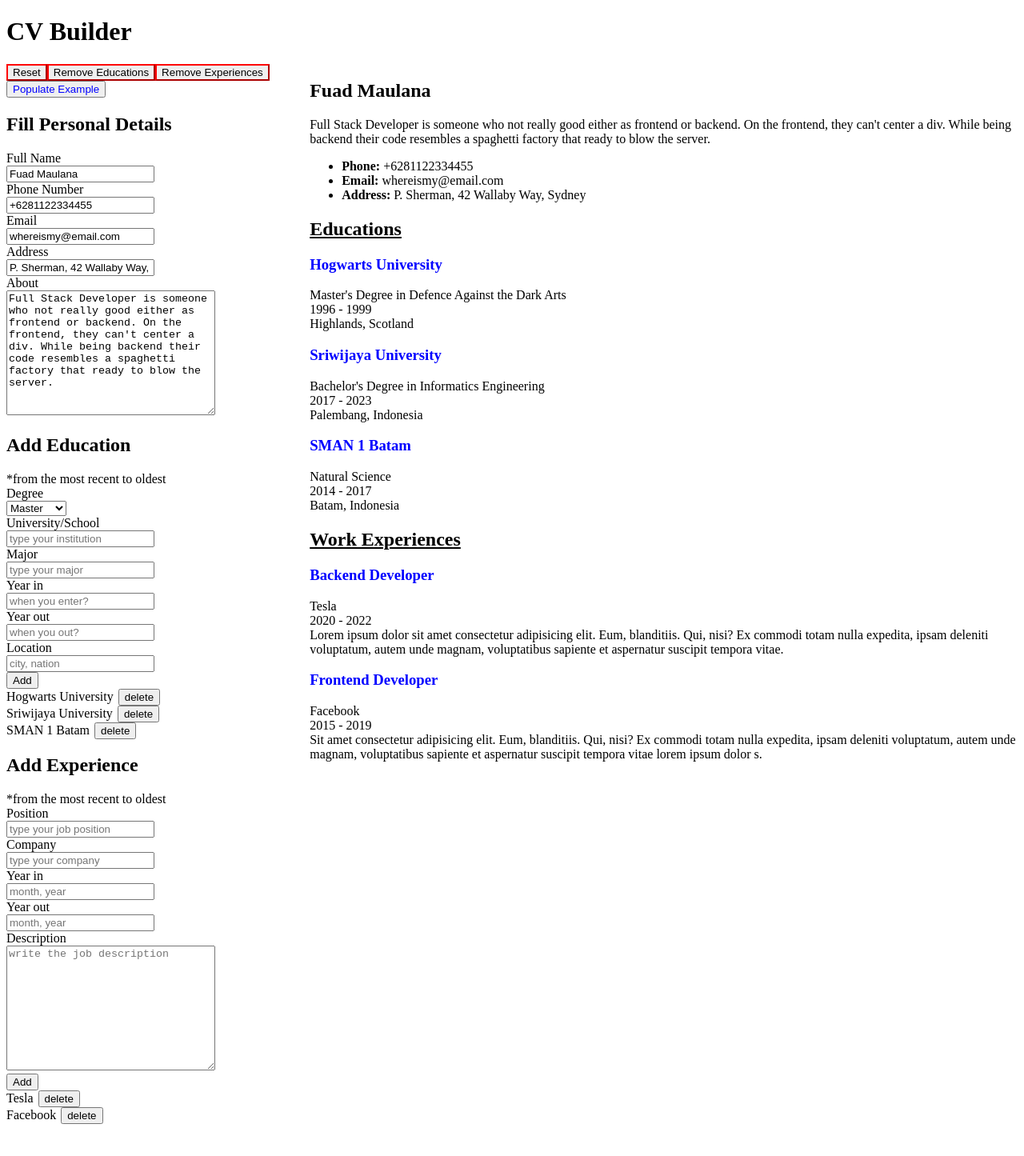
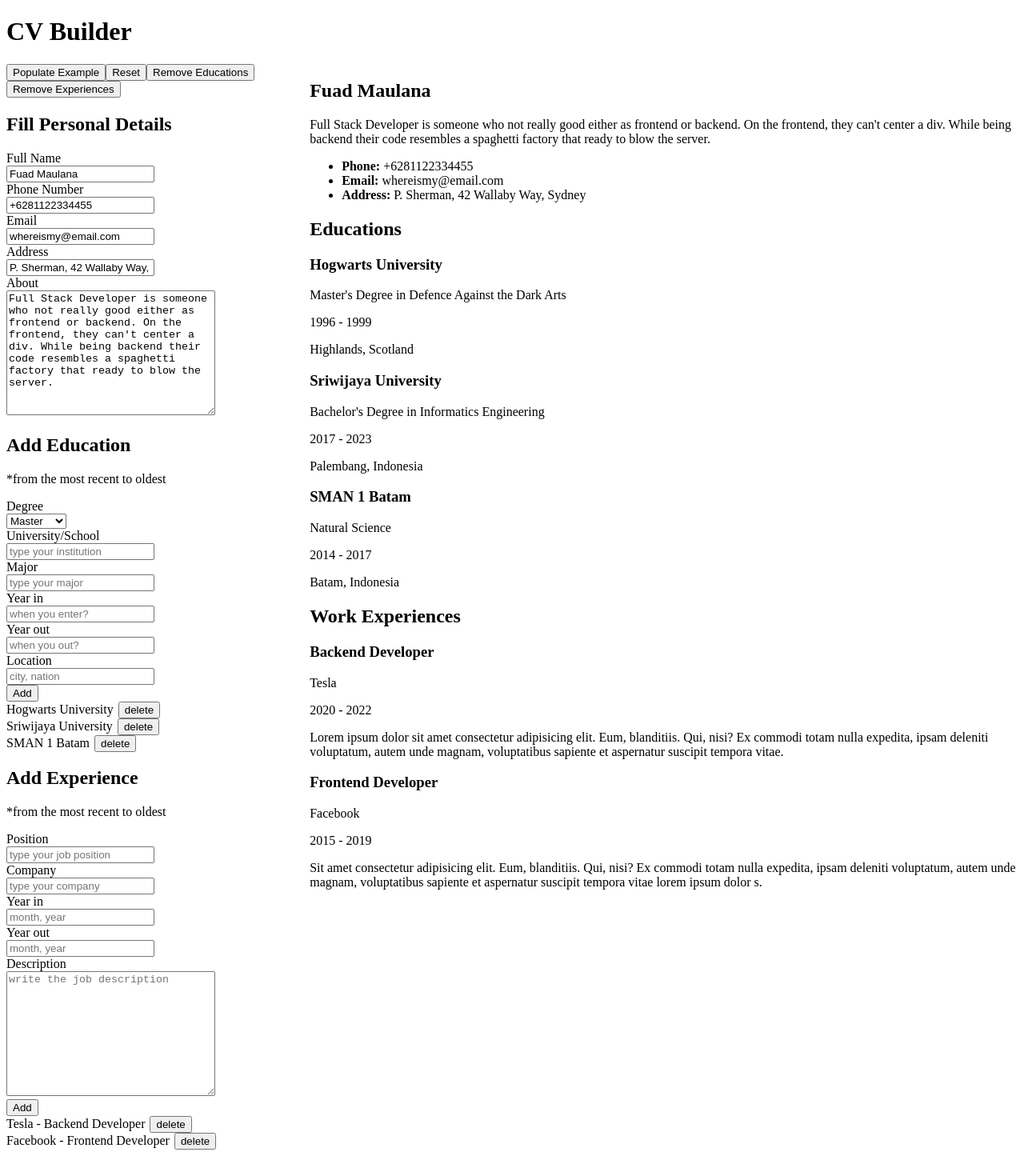
Before and after one commit to fuadmln/react-cvbuilder, a React (Vite) app: page / in a window 1280 px wide. Shown: the whole page at 80% size. Before the commit the page ends 1413 px from the top, so only its background shows below. Built offline with nearby package versions, Linux system fonts and the light colour scheme; the HTML template or start-up script is replaced by a standard one.

Commit message:
feat: add class for styling

```diff
--- a/src/components/EducationItem.jsx
+++ b/src/components/EducationItem.jsx
@@ -10,10 +10,10 @@ function EducationItem({education}){
 
    return(
       <div>
-         <h3 style={{color: 'blue'}}>{education.institution}</h3>
-         <div>{education.degree} {education.major}</div>
-         <div>{education.yearIn} - {education.yearOut}</div>
-         <div>{education.location}</div>
+         <h3>{education.institution}</h3>
+         <p className="major">{education.degree} {education.major}</p>
+         <p className="date">{education.yearIn} - {education.yearOut}</p>
+         <p className="location">{education.location}</p>
       </div>
    );
 }
--- a/src/components/ExperienceItem.jsx
+++ b/src/components/ExperienceItem.jsx
@@ -1,10 +1,10 @@
 function ExperienceItem({experience}){
    return(
       <div>
-         <h3 style={{color: 'blue'}}>{experience.position}</h3>
-         <div>{experience.company}</div>
-         <div>{experience.yearIn} - {experience.yearOut}</div>
-         <div>{experience.description}</div>
+         <h3>{experience.position}</h3>
+         <p className="company">{experience.company}</p>
+         <p className="date">{experience.yearIn} - {experience.yearOut}</p>
+         <p className="description">{experience.description}</p>
       </div>
    );
 }
--- a/src/components/FormEducation.jsx
+++ b/src/components/FormEducation.jsx
@@ -20,9 +20,9 @@ function FormEducation({educations, setEducations}){
    }
 
    return (
-      <div>
+      <div className="form-education">
          <h2>Add Education</h2>
-         <span>*from the most recent to oldest</span>
+         <p className="text-helper">*from the most recent to oldest</p>
          <form id="educationForm">
             <div>
                <label htmlFor="inputDegree">Degree</label>
@@ -59,10 +59,10 @@ function FormEducation({educations, setEducations}){
                <br />
                <input type="text" id="inputLocation" name="location" placeholder="city, nation" onBlur={changeProperty} />
             </div>
-            <button onClick={clickAdd}>Add</button>
+            <button className="primary" onClick={clickAdd}>Add</button>
          </form>
          {educations && (
-            <div>
+            <div className="education-list">
                {educations.toReversed().map( education => <FormEducationItem key={education.id} education={education} setEducations={setEducations} /> )}
             </div>
          )}
--- a/src/components/FormEducationItem.jsx
+++ b/src/components/FormEducationItem.jsx
@@ -8,7 +8,7 @@ function FormEducationItem({education, setEducations}){
    return(
       <div>
          <span>{education.institution}</span>
-         <button onClick={() => deleteHandler(education.id)} style={{marginLeft: '6px'}}>delete</button>
+         <button className="small delete" onClick={() => deleteHandler(education.id)} style={{marginLeft: '6px'}}>delete</button>
       </div>
    );
 }
--- a/src/components/FormExperience.jsx
+++ b/src/components/FormExperience.jsx
@@ -20,9 +20,9 @@ function FormExperience({experiences, setExperiences}){
    }
 
    return (
-      <div>
+      <div className="form-experience">
          <h2>Add Experience</h2>
-         <span>*from the most recent to oldest</span>
+         <p className="text-helper" >*from the most recent to oldest</p>
          <form id="experienceForm">
             <div>
                <label htmlFor="inputPosition">Position</label>
@@ -49,11 +49,11 @@ function FormExperience({experiences, setExperiences}){
                <br />
                <textarea id="inputDescription" name="description" cols="30" rows="10" placeholder="write the job description" onBlur={changeProperty}></textarea>
             </div>
-            <button onClick={clickAdd}>Add</button>
+            <button className="primary" onClick={clickAdd}>Add</button>
          </form>
 
          {experiences && (
-            <div>
+            <div className="experience-list">
                {experiences.toReversed().map( experience => <FormExperienceItem key={experience.id} experience={experience} setExperiences={setExperiences} /> )}
             </div>
          )}
--- a/src/components/FormExperienceItem.jsx
+++ b/src/components/FormExperienceItem.jsx
@@ -7,8 +7,8 @@ function FormExperienceItem({experience, setExperiences}){
 
    return(
       <div>
-         <span>{experience.company}</span>
-         <button onClick={() => deleteHandler(experience.id)} style={{marginLeft: '6px'}}>delete</button>
+         <span>{experience.company} - {experience.position}</span>
+         <button className="small delete" onClick={() => deleteHandler(experience.id)} style={{marginLeft: '6px'}}>delete</button>
       </div>
    );
 }
--- a/src/components/FormPersonal.jsx
+++ b/src/components/FormPersonal.jsx
@@ -8,7 +8,7 @@ function PersonalForm({profile, setProfile}){
    }
 
    return (
-      <div>
+      <div className="form-personal">
          <h2>Fill Personal Details</h2>
          <form >
             <div>
--- a/src/components/FormReset.jsx
+++ b/src/components/FormReset.jsx
@@ -11,11 +11,11 @@ function FormReset({setter, populateExample}){
    const removeExperiencesHandler = () => { setExperiences([]) }
 
    return (
-      <div>
-         <button style={{borderColor: 'red'}} onClick={resetHandler}>Reset</button>
-         <button style={{borderColor: 'red'}} onClick={removeEducationsHandler}>Remove Educations</button>
-         <button style={{borderColor: 'red'}} onClick={removeExperiencesHandler}>Remove Experiences</button>
-         <button style={{color: 'blue'}} onClick={populateExample}>Populate Example</button>
+      <div className="form-action">
+         <button className="primary" onClick={populateExample}>Populate Example</button>
+         <button className="delete" onClick={resetHandler}>Reset</button>
+         <button className="delete" onClick={removeEducationsHandler}>Remove Educations</button>
+         <button className="delete" onClick={removeExperiencesHandler}>Remove Experiences</button>
       </div>
    );
 }
--- a/src/components/InfoEducation.jsx
+++ b/src/components/InfoEducation.jsx
@@ -3,9 +3,9 @@ import EducationItem from './EducationItem';
 
 function InfoEducation({educations}) {
    return (
-      <div>
-         <h2 style={{textDecoration: 'underline'}}>Educations</h2>
-         <div>
+      <div className="cv-education">
+         <h2>Educations</h2>
+         <div className="list">
             {educations.toReversed().map((education, index) => (
                <EducationItem
                   key={`${education}-${index}`}
--- a/src/components/InfoExperience.jsx
+++ b/src/components/InfoExperience.jsx
@@ -3,9 +3,9 @@ import ExperienceItem from './ExperienceItem';
 
 function InfoExperience({experiences}){
    return (
-      <div>
-         <h2 style={{textDecoration: 'underline'}}>Work Experiences</h2>
-         <div>
+      <div className="cv-experience">
+         <h2>Work Experiences</h2>
+         <div className="list">
             {experiences.toReversed().map((experience, index) => (
                <ExperienceItem
                   key={`${experience.yearIn}-${index}`}
--- a/src/components/InfoPersonal.jsx
+++ b/src/components/InfoPersonal.jsx
@@ -2,7 +2,7 @@ import '../styles/InfoPersonal.css';
 
 function InfoPersonal({profile}){
    return(
-      <div>
+      <div className="cv-personal">
          <h2>{profile.name}</h2>
          <p>{profile.about}</p>
          <ul>
```
